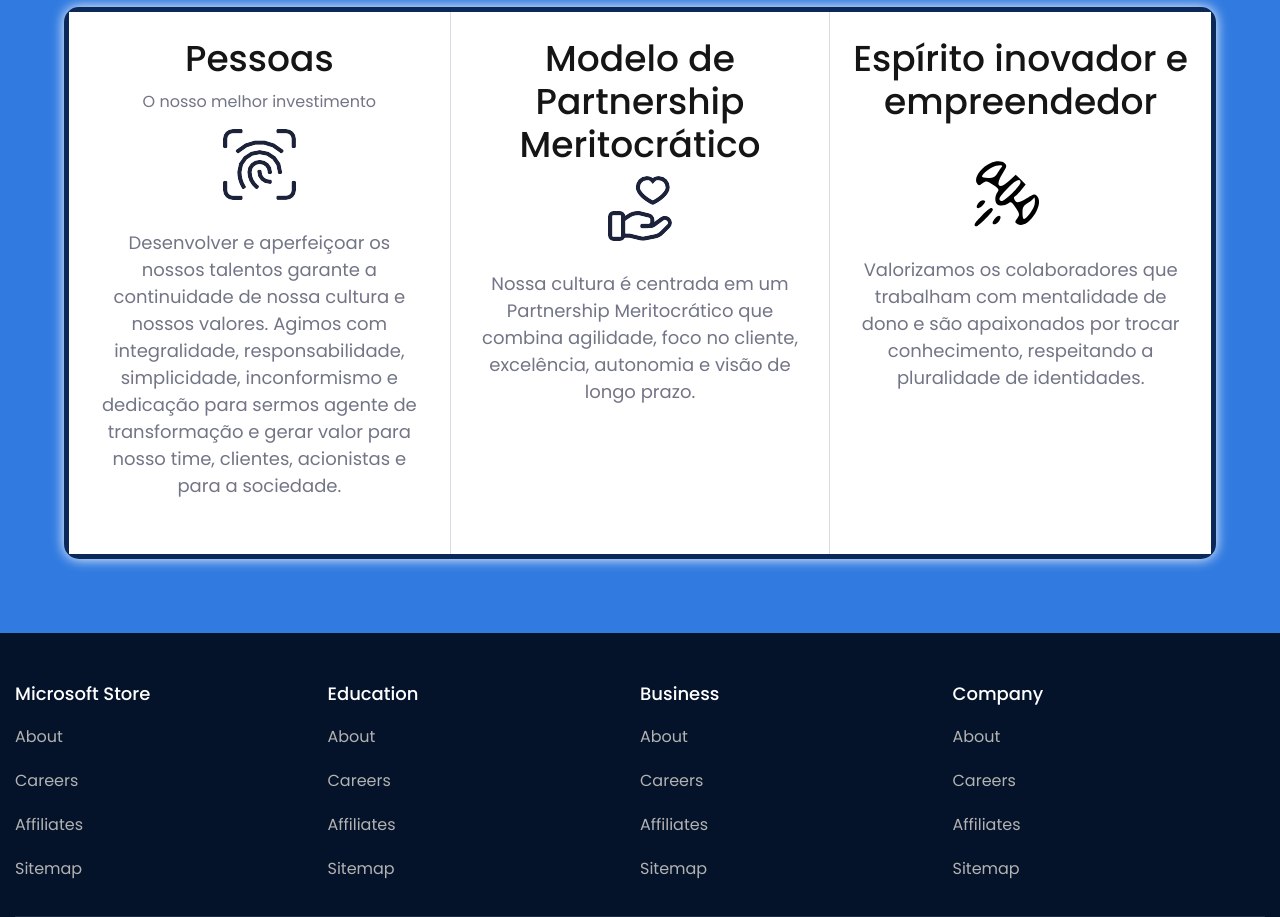
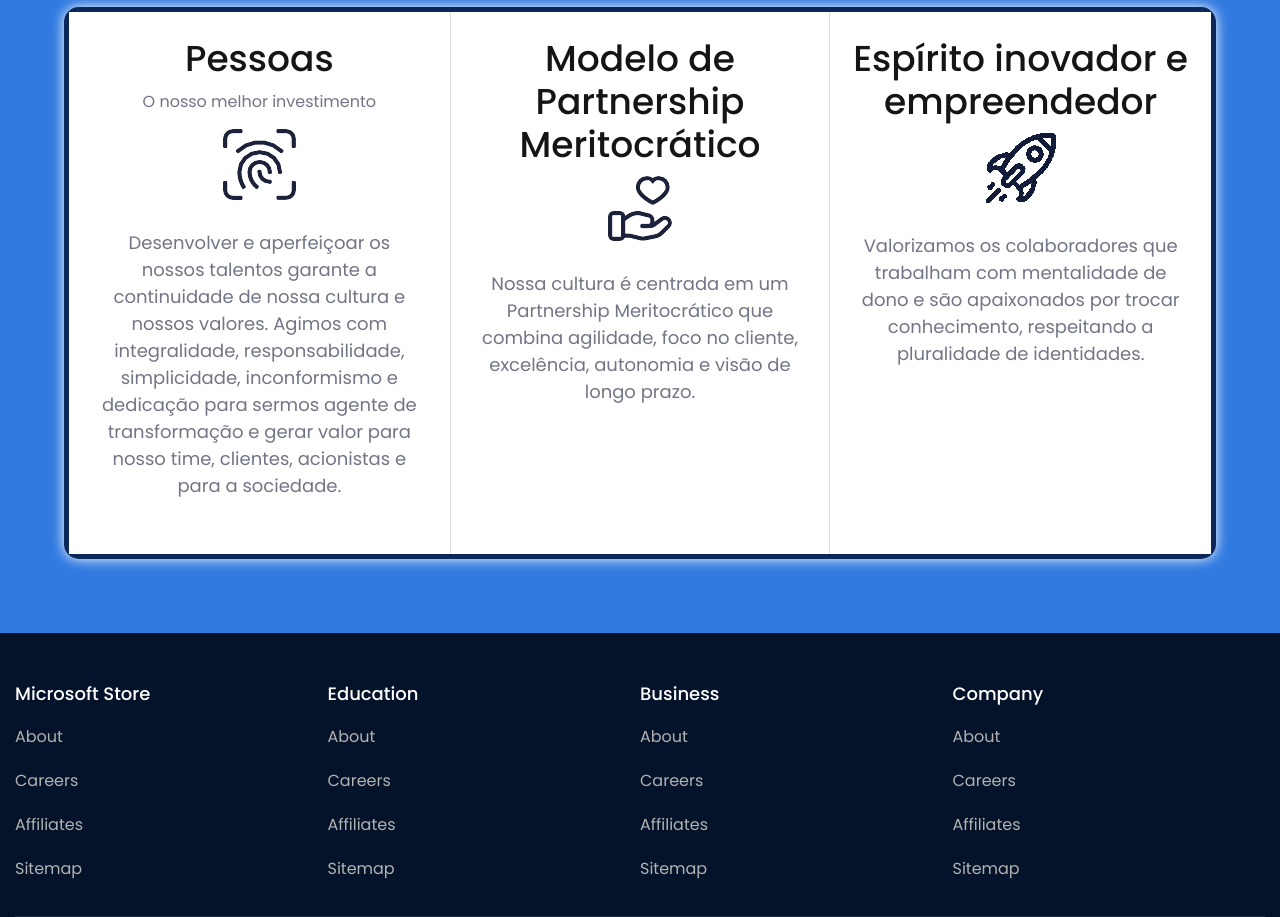
Before and after one commit to DanielDPereira/bootcamp-btg-project, a plain HTML site: page src/pages/index.html in a window 1280 px wide. Shown: the part 1000-1917 px from the top of the page. Drawn offline with nearby package versions, Linux system fonts and the light colour scheme.

Commit message:
foguete upadate

```diff
--- a/src/pages/index.html
+++ b/src/pages/index.html
@@ -146,7 +146,7 @@
                         <h3 class="table__title">Espírito inovador e empreendedor</h3>
                         <!-- <p class="table__subtitle">Perfect for eCommerce</p> -->
                         <div class="table__plan">
-                            <span class="table__plan-currency_rocket"><img src="../assets/icons/3902021_resized.svg"></span>
+                            <span class="table__plan-currency_rocket"><img src="../assets/icons/Foguete.png"></span>
 
                             <br>
                             <br>
```
Also changed, not shown: src/assets/icons/Foguete.png (added).
